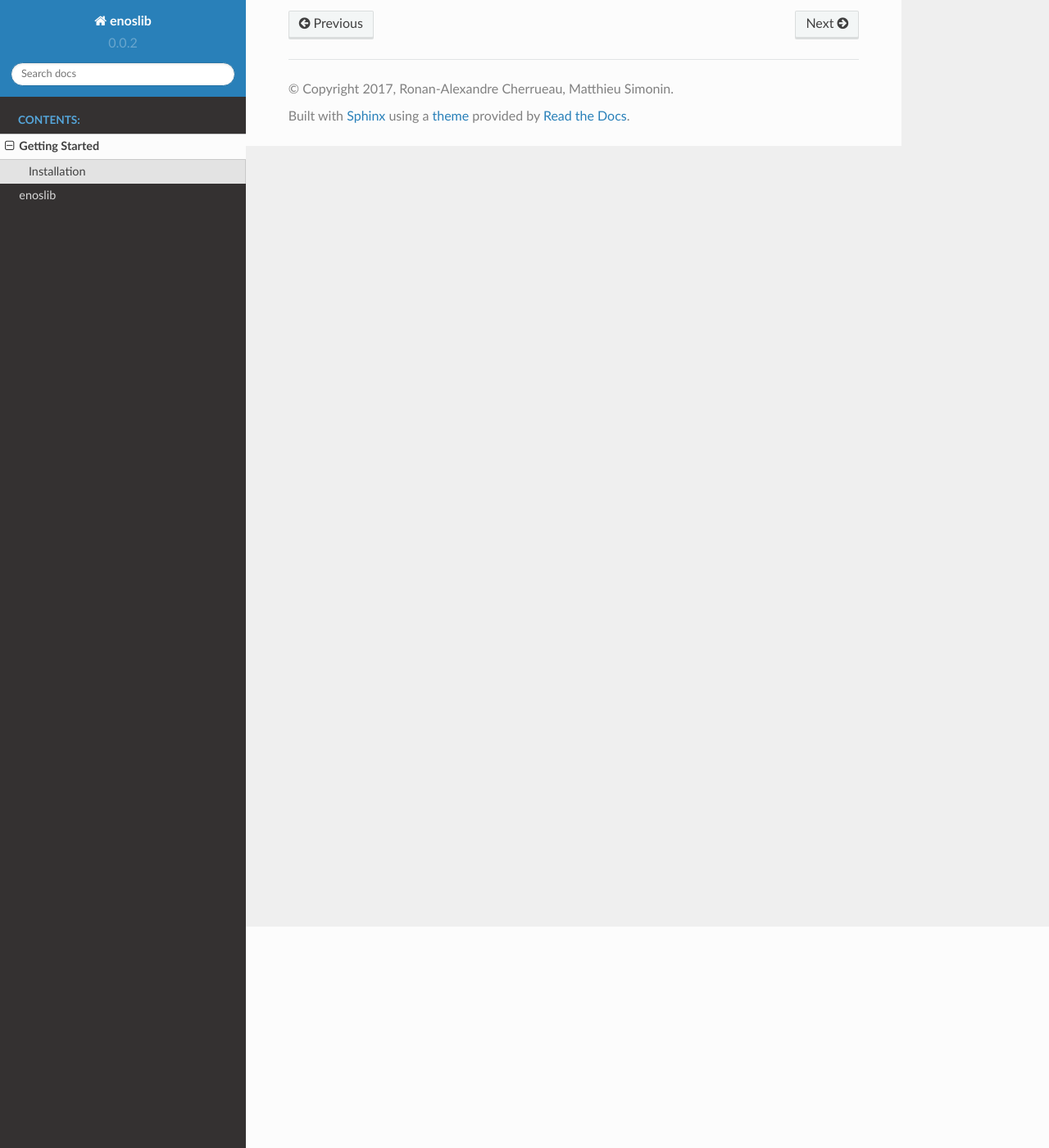
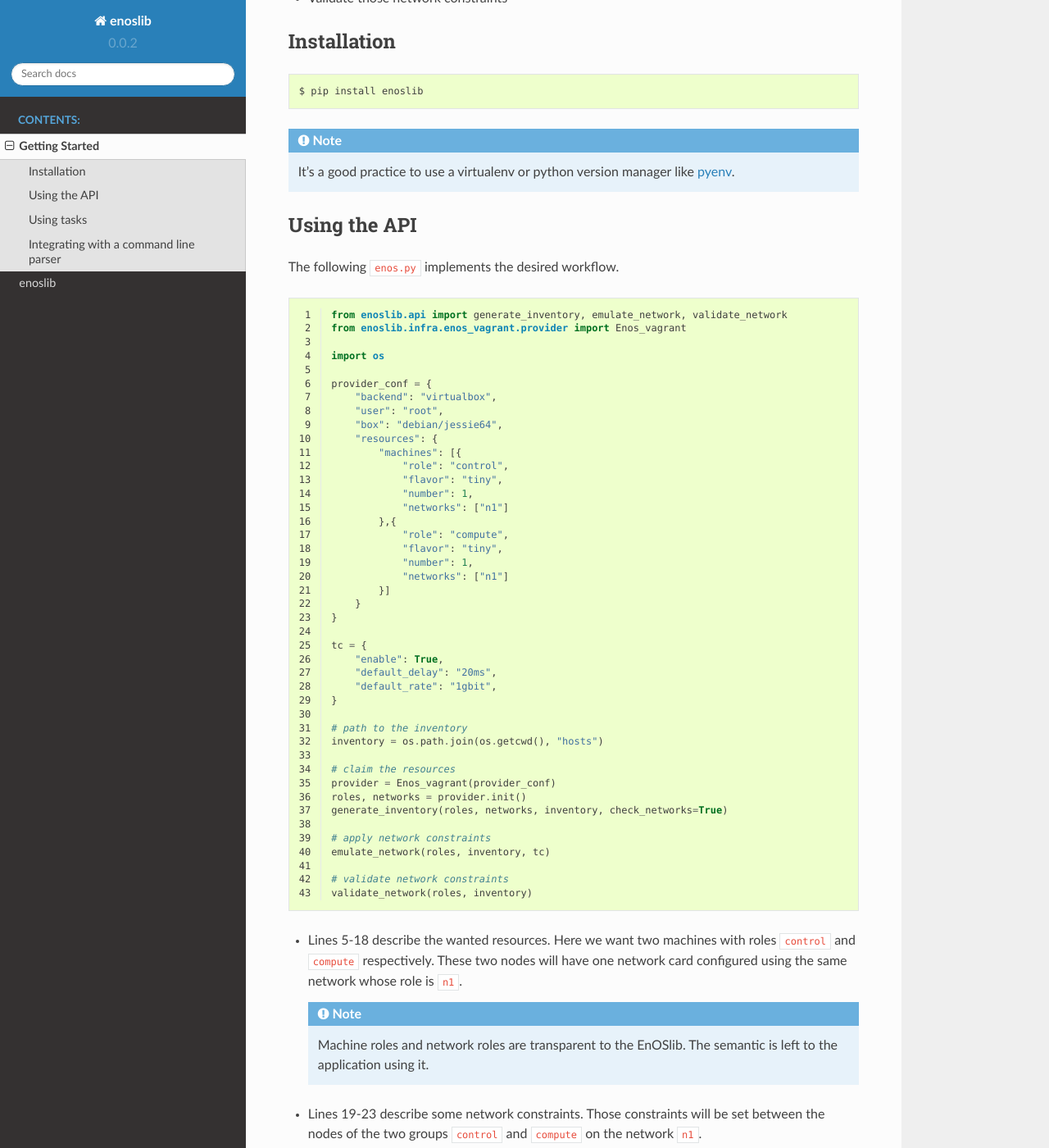
Before and after one commit to BeyondTheClouds/enoslib, a Sphinx documentation site: the page built from docs/getting-started.rst, in a window 1280 px wide and 1400 px high, scrolled down 270 px. Shown: the whole window at 82% size. Built offline with Sphinx 7.4.7 and the Read the Docs theme 2.0.0, drawn with Linux system fonts in a browser that asks for light colours; some of the changed text lies outside the part shown.

Commit message:
minimal doc.

```diff
--- a/docs/conf.py
+++ b/docs/conf.py
@@ -168,3 +168,7 @@ texinfo_documents = [
      author, 'enoslib', 'One line description of project.',
      'Miscellaneous'),
 ]
+
+rst_epilog = """
+.. |enoslib| replace:: EnOSlib
+"""
--- a/docs/getting-started.rst
+++ b/docs/getting-started.rst
@@ -2,6 +2,12 @@
 
 Getting Started
 ================
+
+Let's consider the following use case :
+
+- Get machines from vagrant
+- Apply some network constraints
+- Validate those network constraints
 
 Installation
 ------------
@@ -9,3 +15,125 @@ Installation
 .. code-block:: bash
 
     $ pip install enoslib
+
+.. note::
+
+  It's a good practice to use a virtualenv or python version manager like `pyenv`_.
+Using the API
+-------------
+
+The following ``enos.py`` implements the desired workflow.
+
+.. literalinclude:: getting-started/step1.py
+   :language: python
+   :linenos:
+
+- Lines 5-18 describe the wanted resources. Here we want two machines with roles
+  ``control`` and ``compute`` respectively. These two nodes will have one network card
+  configured using the same network whose role is ``n1``.
+
+  .. note::
+
+    Machine roles and network roles are transparent to the |enoslib|. The semantic is
+    left to the application using it.
+
+- Lines 19-23 describe some network constraints. Those constraints will be set
+  between the nodes of the two groups ``control`` and ``compute`` on the network
+  ``n1``.
+
+- Lines 27-34 enforce the wanted workflow.
+
+  .. note::
+
+    Under the hoods, |enoslib| leverages Ansible for many routine tasks and
+    thus an inventory must be generated. This is exactly the purpose of
+    :py:func:`enoslib.api.generate_inventory` function.  When
+    ``check_networks`` is set, |enoslib| will auto-discover the mapping between
+    the network roles and the available network interfaces. This is convenient
+    when it comes to deal with non uniform (or non deterministic) network cards
+    naming.
+
+
+- You can launch the script using :
+
+  .. code-block:: bash
+
+      $ python enos.py
+
+
+- The content of the generated inventory should looks like the following:
+
+  .. literalinclude:: getting-started/hosts
+     :language: python
+
+- You can check the generated reports by :py:func:`enoslib.api.validate_network` in ``_tmp_enos_``.
+
+
+  .. literalinclude:: getting-started/_tmp_enos_/enos-0.out
+     :language: python
+     :emphasize-lines: 2
+
+Using tasks
+-----------
+
+
+.. literalinclude:: getting-started/step2.py
+   :language: python
+   :emphasize-lines: 33,45,51
+   :lines: 33-65
+
+- Using Tasks is a neat way to organize your program into a workflow.
+
+- The environment (``env`` variable in the above) is a way to (1) store
+  information on the current execution and (2) pass information from one task
+  to another. It is automatically restored at the beginning of a task and saved
+  at the end.
+
+
+- You can launch the script using :
+
+  .. code-block:: bash
+
+    $ python enos.py
+
+
+Integrating with a command line parser
+--------------------------------------
+
+Let's integrate our tasks with a command line parser. Here we choose `click`_.
+First enusre that it is installed:
+
+.. code-block:: bash
+
+    $ pip install click
+
+- Change the content of ``enos.py`` to the following:
+
+  .. literalinclude:: getting-started/step3.py
+     :language: python
+     :lines: 32-75
+
+- For the sake of illustration, we added a flag (``--force``) to the command
+  line which allows to force the recreation of the virtual machines (see
+  :py:meth:`enoslib.infra.provider.Provider.init`).  Since every provider
+  supports this flag we pass its value to the ``ìnit`` method.
+
+- You will now have access to the command line interface :
+
+  .. code-block:: bash
+
+      $ python enos.py --help
+      Usage: enos.py [OPTIONS] COMMAND [ARGS]...
+
+      Options:
+        --help  Show this message and exit.
+
+      Commands:
+        emulate   Emulates the network.
+        up        Starts a new experiment using vagrant
+        validate  Validates the network constraints.
+
+.. references::
+
+.. _click: http://click.pocoo.org/
+.. _pyenv: https://github.com/pyenv/pyenv
--- /dev/null
+++ b/docs/getting-started/step1.py
@@ -0,0 +1,43 @@
+from enoslib.api import generate_inventory, emulate_network, validate_network
+from enoslib.infra.enos_vagrant.provider import Enos_vagrant
+
+import os
+
+provider_conf = {
+    "backend": "virtualbox",
+    "user": "root",
+    "box": "debian/jessie64",
+    "resources": {
+        "machines": [{
+            "role": "control",
+            "flavor": "tiny",
+            "number": 1,
+            "networks": ["n1"]
+        },{
+            "role": "compute",
+            "flavor": "tiny",
+            "number": 1,
+            "networks": ["n1"]
+        }]
+    }
+}
+
+tc = {
+    "enable": True,
+    "default_delay": "20ms",
+    "default_rate": "1gbit",
+}
+
+# path to the inventory
+inventory = os.path.join(os.getcwd(), "hosts")
+
+# claim the resources
+provider = Enos_vagrant(provider_conf)
+roles, networks = provider.init()
+generate_inventory(roles, networks, inventory, check_networks=True)
+
+# apply network constraints
+emulate_network(roles, inventory, tc)
+
+# validate network constraints
+validate_network(roles, inventory)
--- /dev/null
+++ b/docs/getting-started/step2.py
@@ -0,0 +1,62 @@
+from enoslib.api import generate_inventory, emulate_network, validate_network
+from enoslib.task import enostask
+from enoslib.infra.enos_vagrant.provider import Enos_vagrant
+
+import click
+import os
+
+provider_conf = {
+    "backend": "virtualbox",
+    "user": "root",
+    "box": "debian/jessie64",
+    "resources": {
+        "machines": [{
+            "role": "control",
+            "flavor": "tiny",
+            "number": 1,
+            "networks": ["n1"]
+        },{
+            "role": "compute",
+            "flavor": "tiny",
+            "number": 1,
+            "networks": ["n1"]
+        }]
+    }
+}
+
+tc = {
+    "enable": True,
+    "default_delay": "20ms",
+    "default_rate": "1gbit",
+}
+
+
+@enostask(new=True)
+def up(force, env=None, **kwargs):
+    "Starts a new experiment"
+    import ipdb; ipdb.set_trace()
+    inventory = os.path.join(os.getcwd(), "hosts")
+    provider = Enos_vagrant(provider_conf)
+    roles, networks = provider.init()
+    generate_inventory(roles, networks, inventory, check_networks=True)
+    env["roles"] = roles
+    env["networks"] = networks
+    env["inventory"] = inventory
+
+
+@enostask()
+def emulate(env=None, **kwargs):
+    inventory = env["inventory"]
+    roles = env["roles"]
+    emulate_network(roles, inventory, tc)
+
+
+@enostask()
+def validate(env=None, **kwargs):
+    inventory = env["inventory"]
+    roles = env["roles"]
+    validate_network(roles, inventory)
+
+up()
+emulate()
+validate()
--- /dev/null
+++ b/docs/getting-started/step3.py
@@ -0,0 +1,72 @@
+from enoslib.api import generate_inventory, emulate_network, validate_network
+from enoslib.task import enostask
+from enoslib.infra.enos_vagrant.provider import Enos_vagrant
+
+import os
+
+provider_conf = {
+    "backend": "virtualbox",
+    "user": "root",
+    "box": "debian/jessie64",
+    "resources": {
+        "machines": [{
+            "role": "control",
+            "flavor": "tiny",
+            "number": 1,
+            "networks": ["n1", "n2"]
+        },{
+            "role": "compute",
+            "flavor": "tiny",
+            "number": 1,
+            "networks": ["n1", "n3"]
+        }]
+    }
+}
+
+tc = {
+    "enable": True,
+    "default_delay": "20ms",
+    "default_rate": "1gbit",
+}
+
+
+import click
+@click.group()
+def cli():
+    pass
+
+
+@cli.command()
+@click.option("--force",is_flag=True, help="vagrant destroy and up")
+@enostask(new=True)
+def up(force, env=None, **kwargs):
+    """Starts a new experiment using vagrant"""
+    inventory = os.path.join(os.getcwd(), "hosts")
+    provider = Enos_vagrant(provider_conf)
+    roles, networks = provider.init(force_deploy=force)
+    generate_inventory(roles, networks, inventory, check_networks=True)
+    env["roles"] = roles
+    env["networks"] = networks
+    env["inventory"] = inventory
+
+
+@cli.command()
+@enostask()
+def emulate(env=None, **kwargs):
+    """Emulates the network."""
+    inventory = env["inventory"]
+    roles = env["roles"]
+    emulate_network(roles, inventory, tc)
+
+
+@cli.command()
+@enostask()
+def validate(env=None, **kwargs):
+    """Validates the network constraints."""
+    inventory = env["inventory"]
+    roles = env["roles"]
+    validate_network(roles, inventory)
+
+
+if __name__ == '__main__':
+    cli()
```
Also changed, not shown: docs/apidoc/enoslib.infra.enos_chameleonbaremetal.rst (added, +22 -0 lines), docs/apidoc/enoslib.infra.enos_chameleonkvm.rst (added, +22 -0 lines), docs/apidoc/enoslib.infra.enos_openstack.rst (added, +22 -0 lines), docs/apidoc/enoslib.infra.enos_static.rst (added, +22 -0 lines), docs/apidoc/enoslib.infra.rst (+12 -0 lines), 3 other files.
